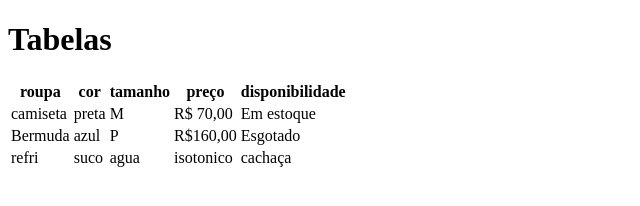
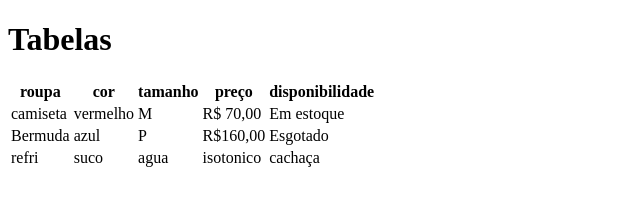
Before and after one commit to alison-vinicius/aula-tabela, a plain HTML site: page index.html in a window 1280 px wide. Shown: the whole page, without its empty margins (0-640 px from the left). Drawn offline with Linux system fonts and the light colour scheme.

Commit message:
mudando preta pra vermelha a coluna da cor

```diff
--- a/index.html
+++ b/index.html
@@ -19,7 +19,7 @@
             </tr>
             <tr>
                 <td>camiseta</td>
-                <td>preta</td>
+                <td>vermelho</td>
                 <td>M</td>
                 <td>R$ 70,00</td>
                 <td>Em estoque</td>
```
